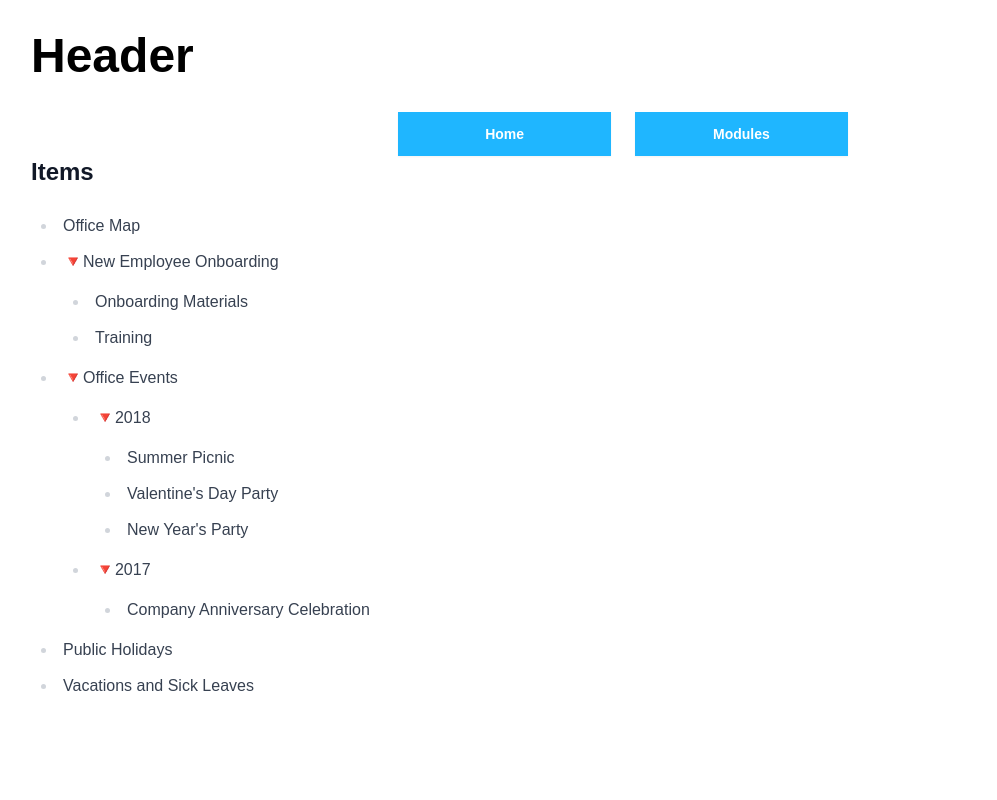
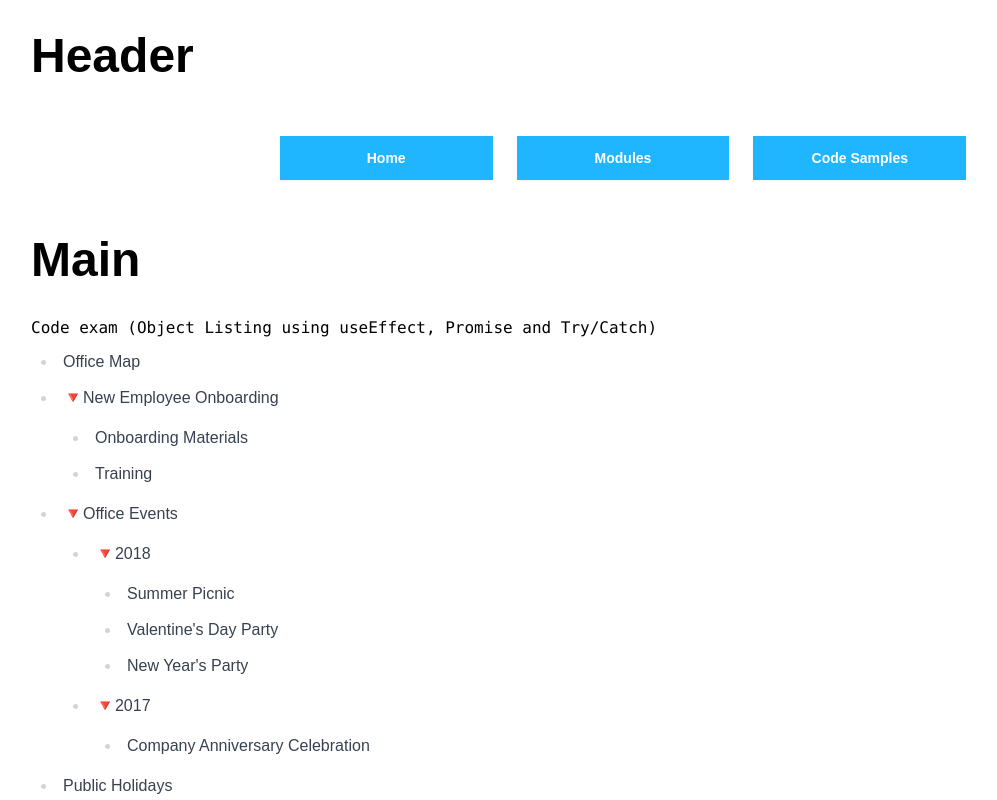
Before and after one commit to mrfoofu/another-react-app, a React (Create React App) app: page /code in a window 1280 px wide. Shown: the top 800 px of the page, without its empty margins (17-1014 px from the left). Built offline with nearby package versions, Linux system fonts and the light colour scheme.

Commit message:
Trivial updates

```diff
--- a/src/App.tsx
+++ b/src/App.tsx
@@ -4,9 +4,8 @@ import { Route, Routes } from "react-router";
 import { BrowserRouter } from "react-router-dom";
 
 import Components from "./pages/Components";
+import Code from "./pages/Code";
 import Navbar from "./component/Layout/Navbar";
-
-import Exam from "./component/Functions/Exam";
 
 function App() {
   return (
@@ -15,9 +14,10 @@ function App() {
         <Navbar />
         <Routes>
           <Route path="/components" element={<Components />} />
+          <Route path="/code" element={<Code />} />
         </Routes>
       </BrowserRouter>
-      <Exam />
+      <h1 className="py-3 font-bold sm:py-4 md:py-5 text-5xl">Nothing here</h1>
     </Layout>
   );
 }
--- a/src/component/Functions/Exam.tsx
+++ b/src/component/Functions/Exam.tsx
@@ -171,7 +171,6 @@ const Exam = (): JSX.Element => {
 
   return (
     <div className="prose">
-      <h2>Items</h2>
       {loading ? <Loader /> : <List items={results} />}
       {error && <Error />}
     </div>
--- /dev/null
+++ b/src/component/Functions/Hooks.tsx
@@ -0,0 +1,16 @@
+import { useState, useEffect } from "react";
+
+function someExpensiveInitialState () {
+  // If the initial state is intensive e.g. loops, API calls
+  // Then you may want to store your value in state
+
+  return 1;
+}
+
+const Hooks = () => {
+  useState(() => someExpensiveInitialState());
+
+  return <div>foo</div>;
+};
+
+export default Hooks;
--- a/src/component/Layout/Footer.tsx
+++ b/src/component/Layout/Footer.tsx
@@ -3,7 +3,7 @@ import Container from "./Container";
 const Footer = () => {
   return (
     <Container>
-      <footer className="text-white">Footer</footer>
+      <footer className="py-3 font-bold sm:py-4 md:py-5 text-5xl">Footer</footer>
     </Container>
   );
 };
--- a/src/component/Layout/Navbar.tsx
+++ b/src/component/Layout/Navbar.tsx
@@ -17,11 +17,15 @@ const resourcesItems: Props[] = [
     label: "Modules",
     link: "/components"
   },
+  {
+    label: "Code Samples",
+    link: "/code"
+  },
 ];
 
 const Navbar = (): JSX.Element => {
   return (
-    <ul className="flex flex-row justify-center">
+    <ul className="flex flex-row justify-center my-4">
       {resourcesItems.map((item: Props, index: number) => (
         <NavbarItem
           key={`navitem-${index}`}
--- /dev/null
+++ b/src/pages/Code.tsx
@@ -0,0 +1,16 @@
+// Components
+import Exam from "../component/Functions/Exam";
+
+const Code = () =>{
+
+  return (
+    <>
+      <h1 className="py-3 font-bold sm:py-4 md:py-5 text-5xl">Main</h1>
+      {/* Component */}
+      <code>Code exam (Object Listing using useEffect, Promise and Try/Catch)</code>
+      <Exam />
+    </>
+  );
+}
+
+export default Code;
--- a/src/pages/Components.tsx
+++ b/src/pages/Components.tsx
@@ -9,6 +9,7 @@ const Components = () =>{
 
   return (
     <>
+      <h1 className="py-3 font-bold sm:py-4 md:py-5 text-5xl">Main</h1>
       {/* Component */}
       <Heading
         message="Basic Components"
```
